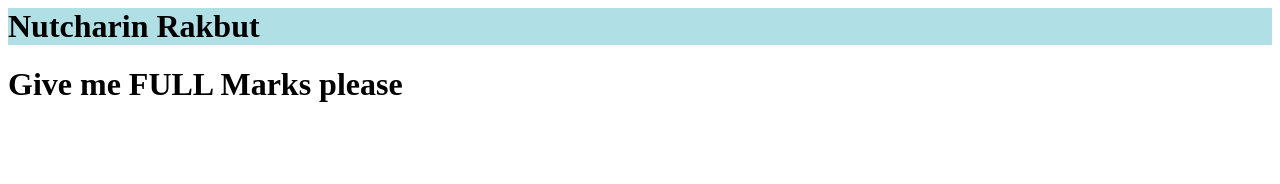
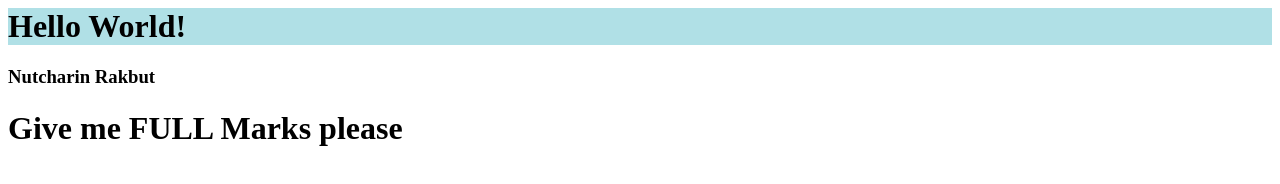
Before and after one commit to nutcharin110/myweb, a plain HTML site: page index.html in a window 1280 px wide. Drawn offline with Linux system fonts and the light colour scheme.

Commit message:
Update index.html

```diff
--- a/index.html
+++ b/index.html
@@ -1,5 +1,5 @@
 <html>
-  <h1 style="background-color:powderblue;>Hello World!</h1>
+  <h1 style="background-color:powderblue;">Hello World!</h1>
   <h3>Nutcharin Rakbut</h3>
   <h1>Give me FULL Marks please</h1>
 </html>
```
